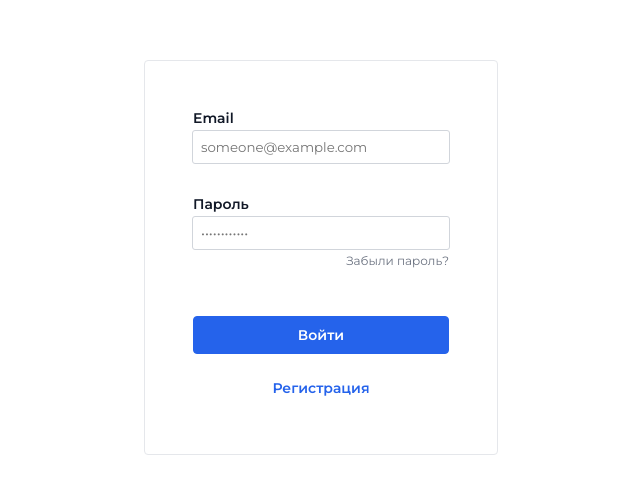
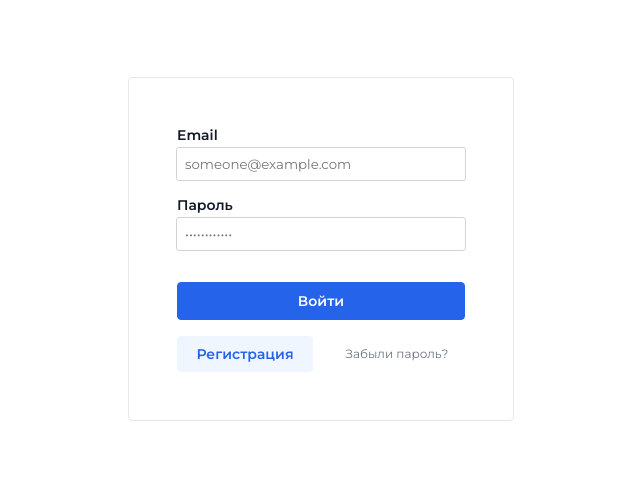
Before and after one commit to catannoyance/ylab_t1, a React (Vite) app: page / in a window 1280 px wide. Shown: the part 151-644 px from the top of the page, without its empty margins (319-959 px from the left). Built offline with nearby package versions, Linux system fonts and the light colour scheme.

Commit message:
change button layout, and move "forgot password" link
changing the tab order sucks this works much better

```diff
--- a/src/Auth.module.css
+++ b/src/Auth.module.css
@@ -3,41 +3,32 @@
 
     display: flex;
     flex-direction: column;
-    gap: var(--spacing-xl);
+    gap: var(--spacing-lg);
 
-    width: 16em;
+    width: 18em;
     padding: var(--spacing-xl);
 
     border-radius: var(--border-radius-sm);
 }
 
-.fields {
+.fieldContainer {
     display: flex;
     flex-direction: column;
-    gap: var(--spacing-lg);
+    gap: var(--spacing-sm);
 }
 
 .buttonContainer {
-    display: flex;
-    flex-direction: column;
-    align-items: stretch;
-    align-content: center;
+    display: grid;
+
+    flex-grow: 0;
+    grid-template-areas: "primary primary" "secondary tertiary";
+    grid-template-columns: 1fr 1fr;
+    grid-template-rows: min-content min-content;
 
     gap: var(--spacing-sm);
     width: 100%;
 }
 
-.forgotPasswordLink {
-    text-align: end;
-    margin-top: var(--spacing-xxs);
-    float: inline-end;
-    font-size: var(--text-xs);
-
-    color: var(--c-neutral-500);
-
-    text-decoration: none;
-
-    &:hover {
-        text-decoration: underline;
-    }
+.buttonContainer > *:first-child {
+    grid-area: primary;
 }
--- a/src/Auth.tsx
+++ b/src/Auth.tsx
@@ -11,7 +11,7 @@ export const Auth = (props: AuthProps) => {
 
     return (
         <form className={styles.auth}>
-            <div className={styles.fields}>
+            <div className={styles.fieldContainer}>
                 <TextInput
                     label="Email"
                     value={email}
@@ -19,7 +19,6 @@ export const Auth = (props: AuthProps) => {
                     id="login"
                     placeholder="someone@example.com"
                 />
-                <div>
                 <TextInput
                     label="Пароль"
                     value={password}
@@ -28,15 +27,12 @@ export const Auth = (props: AuthProps) => {
                     id="password"
                     placeholder="••••••••••••"
                 />
-                    <a href="#" tabIndex={1} className={styles.forgotPasswordLink}>
-                        Забыли пароль?
-                    </a>
-                </div>
             </div>
 
             <div className={styles.buttonContainer}>
                 <Button label="Войти" style="primary" />
                 <Button label="Регистрация" style="secondary" />
+                <Button label="Забыли пароль?" style="tertiary" />
             </div>
         </form>
     )
--- a/src/Button.module.css
+++ b/src/Button.module.css
@@ -13,6 +13,8 @@
     outline: 0px solid var(--c-blue-600);
     outline-offset: 2px;
     transition: outline 0.1s ease-out;
+
+    white-space: nowrap;
 }
 
 .button:focus {
@@ -28,12 +30,21 @@
 .secondary {
     background: none;
     color: var(--c-blue-600);
-    border: none;
+    /* border: 1px solid var(--c-blue-600); */
+
+    background: var(--c-blue-50);
 }
 
 .tertiary {
     background: none;
     border: none;
     color: var(--c-neutral-500);
-    font-weight: 500;
+    font-size: var(--text-xs);
+    font-weight: 400;
+
+    text-decoration: none;
+
+    &:hover {
+        text-decoration: underline;
+    }
 }
--- a/src/index.css
+++ b/src/index.css
@@ -1,8 +1,6 @@
 @import url("https://fonts.googleapis.com/css2?family=Montserrat:wght@400;500;600&display=swap");
 
 :root {
-    font-family: "Montserrat", sans-serif;
-
     --spacing-xxs: 4px;
     --spacing-xs: 8px;
     --spacing-sm: 16px;
@@ -27,6 +25,9 @@
     --c-neutral-900: #111827;
     --c-neutral-950: #030712;
 
+    --c-blue-50: #eff6ff;
+    --c-blue-100: #dbeafe;
+    --c-blue-200: #bfdbfe;
     --c-blue-300: #93c5fd;
     --c-blue-400: #60a5fa;
     --c-blue-500: #3b82f6;
@@ -46,4 +47,9 @@
     --leading-xl: 2rem;
 
     color: var(--c-neutral-900);
+    font-family: "Montserrat", sans-serif;
 }
+
+body {
+    margin: 0;
+}
```
Lines whose indentation alone changed are shown as unchanged.
